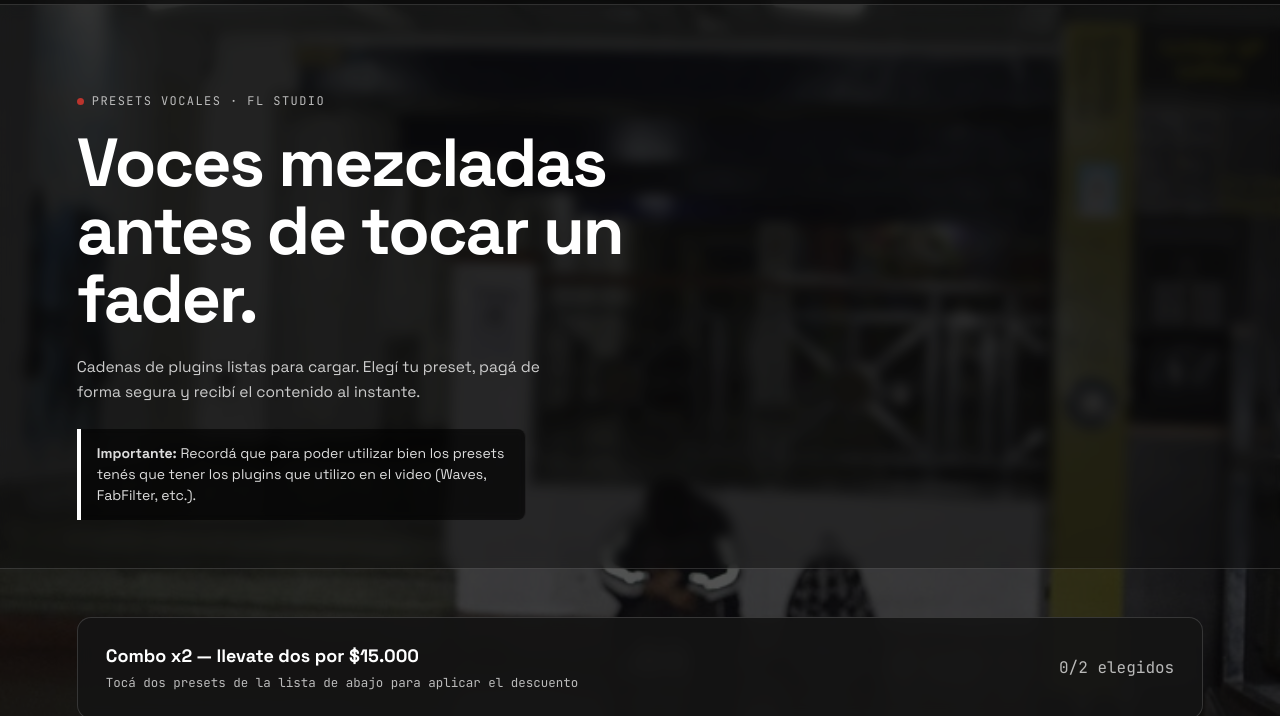
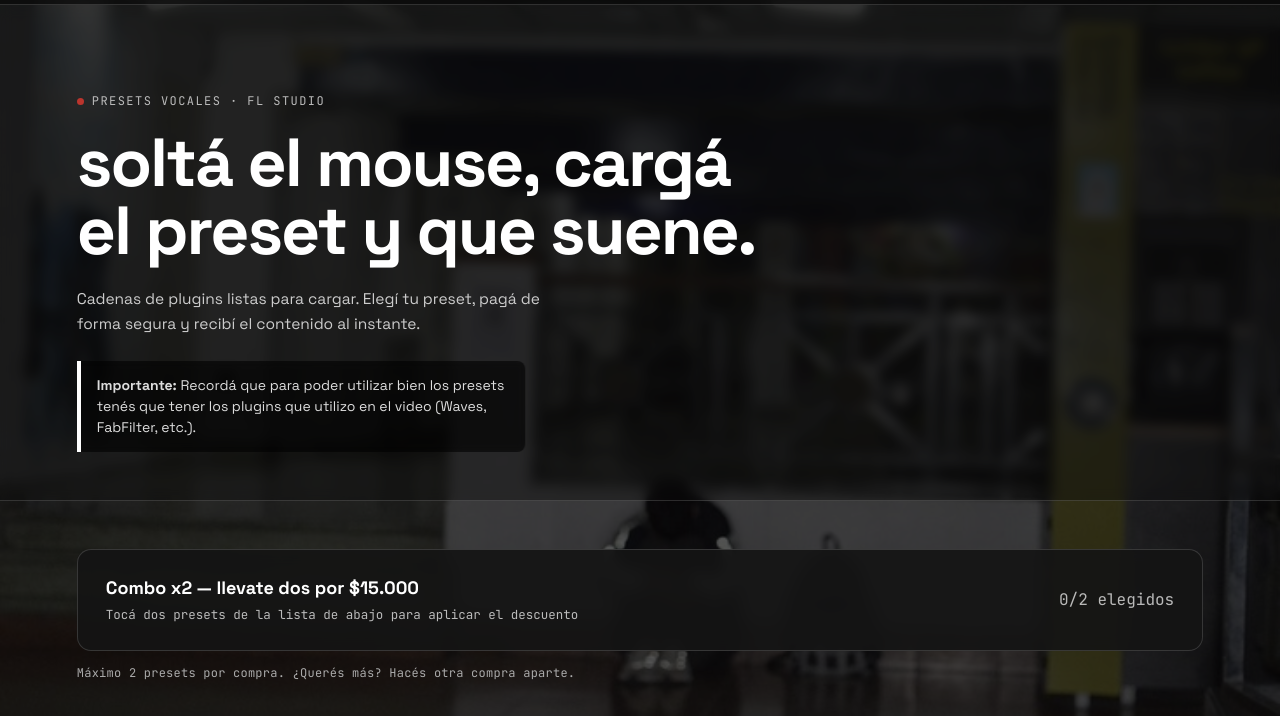
Before and after one commit to nalsssssss/preset-rack, a website: page index.html in a window 1280 px wide. Shown: the part 69-785 px from the top of the page. Drawn offline with Linux system fonts and the light colour scheme.

Commit message:
index.html

```diff
--- a/index.html
+++ b/index.html
@@ -3,7 +3,7 @@
 <head>
 <meta charset="UTF-8">
 <meta name="viewport" content="width=device-width, initial-scale=1.0">
-<title>nadir</title>
+<title>Nadir — Preset Rack</title>
 <link rel="icon" type="image/png" href="icono.png">
 <link rel="preconnect" href="https://fonts.googleapis.com">
 <link rel="preconnect" href="https://fonts.gstatic.com" crossorigin>
@@ -148,7 +148,7 @@
 
 <section class="hero">
   <div class="eyebrow"><span class="blink"></span> presets vocales · fl studio</div>
-  <h1>Voces mezcladas antes de tocar un fader.</h1>
+  <h1>soltá el mouse, cargá el preset y que suene.</h1>
   <p>Cadenas de plugins listas para cargar. Elegí tu preset, pagá de forma segura y recibí el contenido al instante.</p>
 
   <div style="background: rgba(0,0,0,0.5); border-left: 4px solid #fff; padding: 14px 16px; margin-top: 24px; border-radius: 0 8px 8px 0; max-width: 50ch; font-size: 14px; color: #ddd; line-height: 1.5; backdrop-filter: blur(4px);">
@@ -201,7 +201,7 @@
     <input type="email" id="emailInput" placeholder="tu-mail@ejemplo.com" required
       style="width:100%; padding:13px 14px; margin-bottom:10px; background:#1e1e1e; border:1px solid #333; color:#fff; border-radius:10px; font-family:'Space Grotesk',sans-serif; font-size:15px;">
 
-    <!-- AVISO DE SPAM CON TUS PALABRAS TEXTUALES -->
+    <!-- AVISO DE SPAM CON TUS PALABRAS TEXTUALES Y COMA -->
     <div style="background: rgba(255,255,255,0.06); border-left: 4px solid #ffc107; padding: 10px 12px; margin-bottom: 14px; font-size: 12.5px; color: #ddd; line-height: 1.4;">
       Crack, idolo, master, al momento de efectuar el pago fijate la parte de <b>SPAM</b> en tu mail.
     </div>
```
